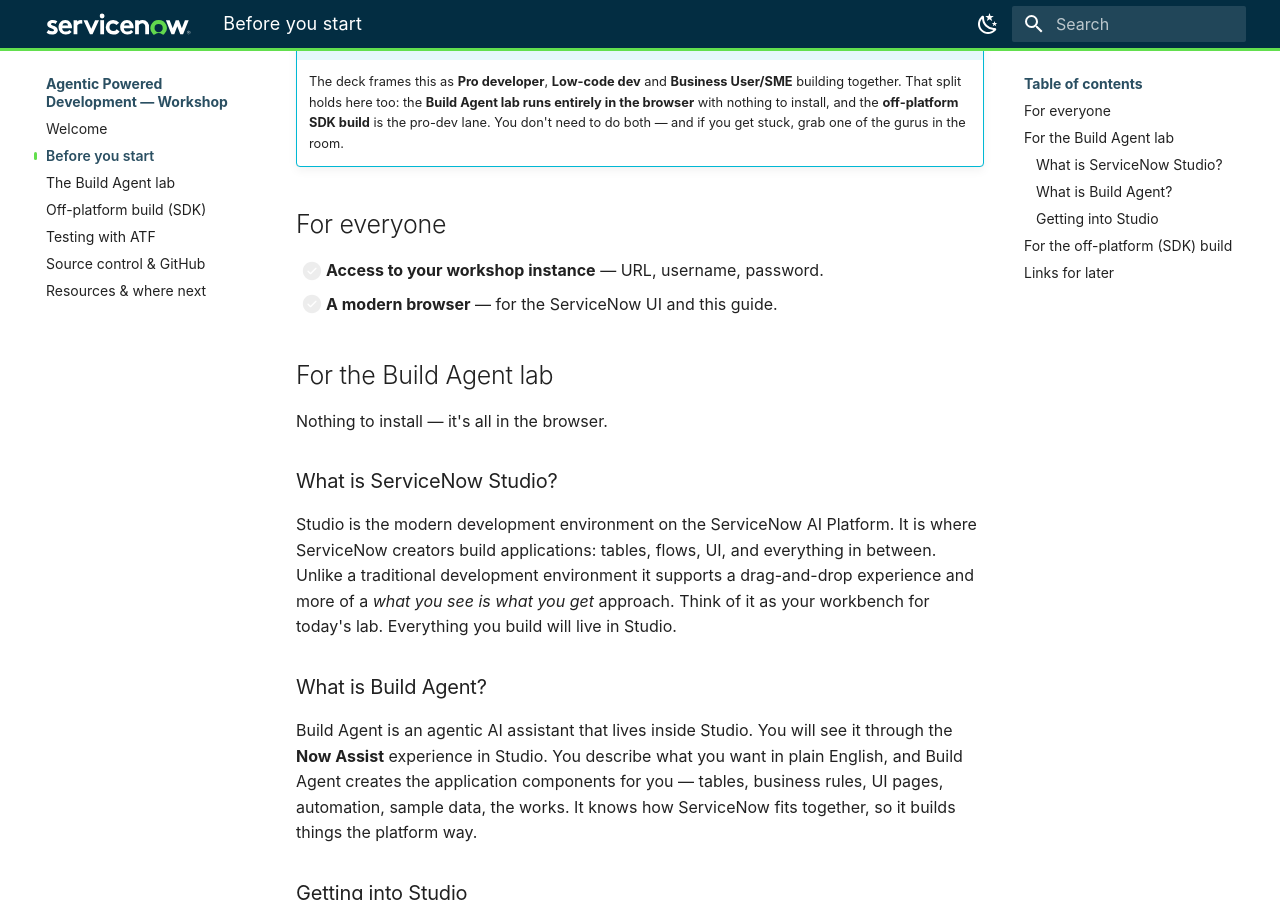
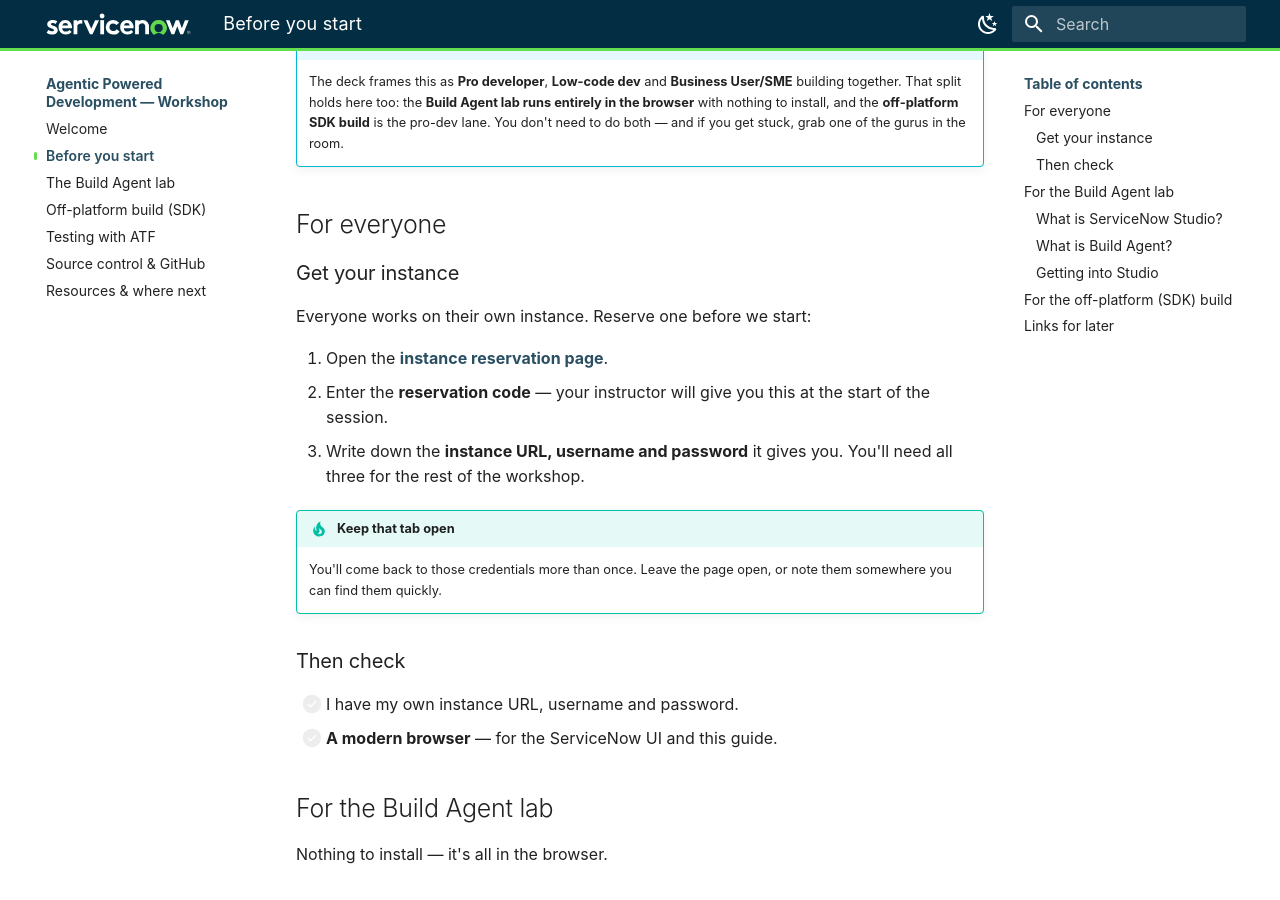
Before and after one commit to susylou/agentic-dev-workshop, an MkDocs documentation site: the page built from docs/before-you-start.md, in a window 1280 px wide and 900 px high, scrolled down 206 px. Built offline with MkDocs 1.6.1 and Material for MkDocs 9.7.7, drawn with Linux system fonts in a browser that asks for light colours.

Commit message:
Add instance reservation step to Before you start
Links the lab reservation page; the reservation code is deliberately not
committed - the instructor gives it out in the room, so it stays off a
public repo and can change without a redeploy.

```diff
--- a/docs/before-you-start.md
+++ b/docs/before-you-start.md
@@ -11,7 +11,23 @@
 
 ## For everyone
 
-- [ ] **Access to your workshop instance** — URL, username, password.
+### Get your instance
+
+Everyone works on their own instance. Reserve one before we start:
+
+1. Open the **[instance reservation page](https://soc-jul-3647-instructor-0001.lab.service-now.com/sp?id=instance_reservation)**.
+2. Enter the **reservation code** — your instructor will give you this at the start of
+   the session.
+3. Write down the **instance URL, username and password** it gives you. You'll need all
+   three for the rest of the workshop.
+
+!!! tip "Keep that tab open"
+    You'll come back to those credentials more than once. Leave the page open, or note
+    them somewhere you can find them quickly.
+
+### Then check
+
+- [ ] I have my own instance URL, username and password.
 - [ ] **A modern browser** — for the ServiceNow UI and this guide.
 
 ## For the Build Agent lab
```
